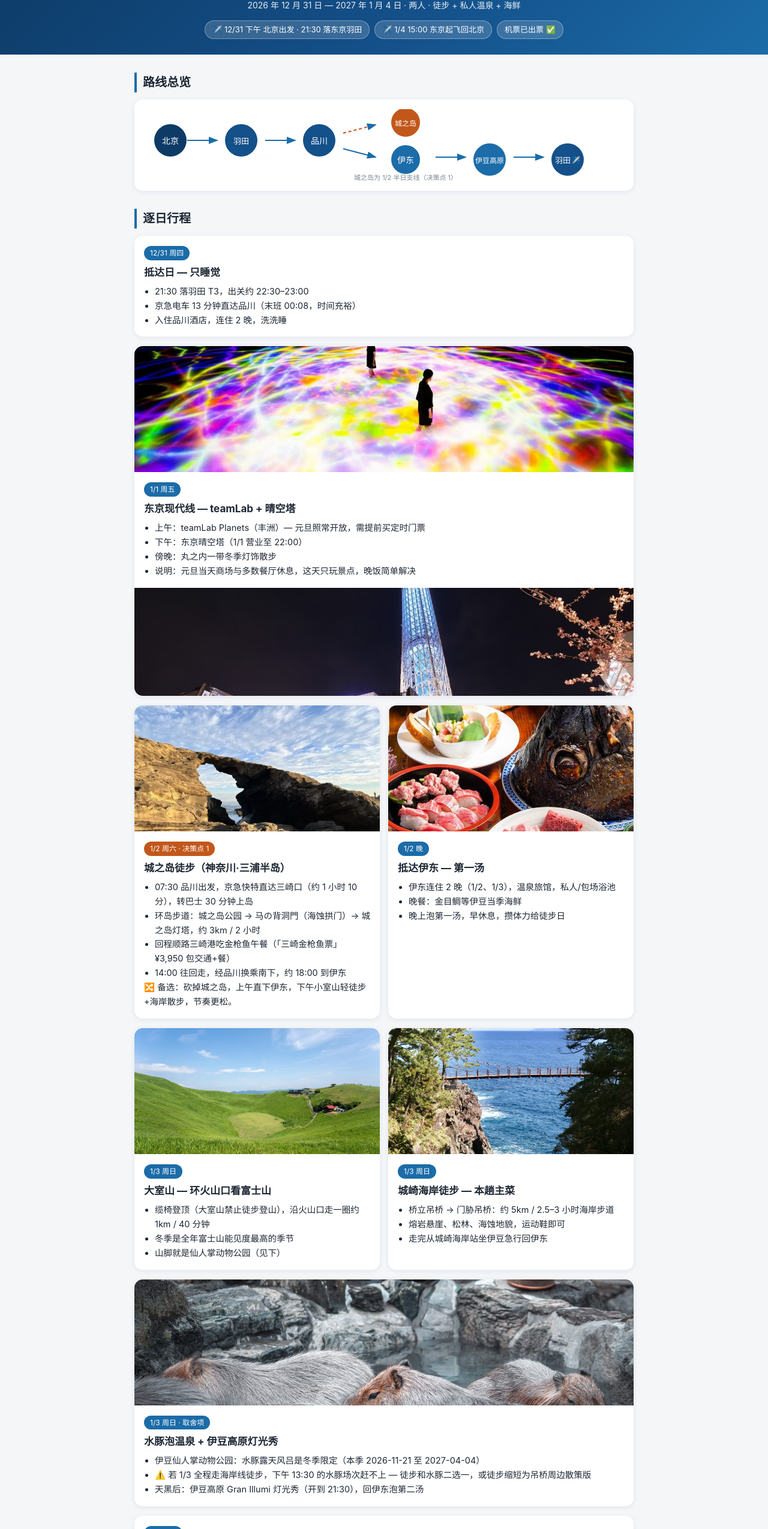
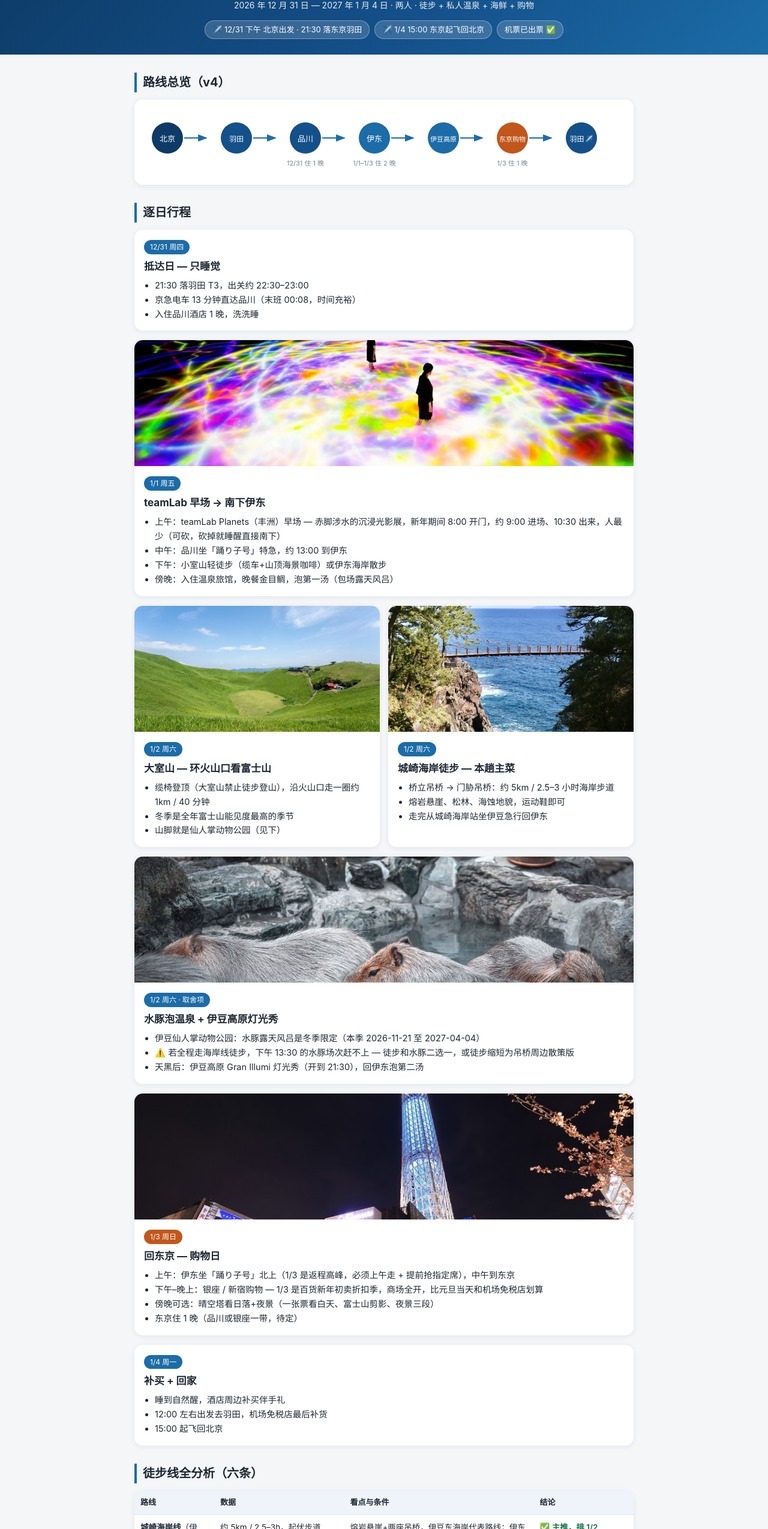
Before and after one commit to vvkee/tokyo-izu-nye-2027, a plain HTML site: page index.html in a window 1280 px wide. Shown: the part 86-2635 px from the top of the page at 60% size. Drawn offline with Linux system fonts and the light colour scheme.

Commit message:
publish: index.html

```diff
--- a/index.html
+++ b/index.html
@@ -3,7 +3,7 @@
 <head>
 <meta charset="utf-8">
 <meta name="viewport" content="width=device-width, initial-scale=1">
-<title>东京 · 三浦 · 伊豆 跨年行 | 2026-12-31 → 2027-01-04</title>
+<title>东京 · 伊豆 跨年行 v4 | 2026-12-31 → 2027-01-04</title>
 <style>
   * { box-sizing: border-box; margin: 0; padding: 0; }
   body { font-family: -apple-system, "PingFang SC", "Hiragino Sans GB", "Microsoft YaHei", sans-serif; background: #f4f6f8; color: #1d2733; line-height: 1.65; }
@@ -41,8 +41,8 @@
 </head>
 <body>
 <header>
-  <h1>东京 · 三浦 · 伊豆 跨年行</h1>
-  <div class="sub">2026 年 12 月 31 日 — 2027 年 1 月 4 日 · 两人 · 徒步 + 私人温泉 + 海鲜</div>
+  <h1>东京 · 伊豆 跨年行</h1>
+  <div class="sub">2026 年 12 月 31 日 — 2027 年 1 月 4 日 · 两人 · 徒步 + 私人温泉 + 海鲜 + 购物</div>
   <div class="flightbar">
     <span>✈️ 12/31 下午 北京出发 · 21:30 落东京羽田</span>
     <span>✈️ 1/4 15:00 东京起飞回北京</span>
@@ -52,24 +52,26 @@
 
 <div class="wrap">
 
-<h2>路线总览</h2>
+<h2>路线总览（v4）</h2>
 <div class="route">
-<svg width="820" height="120" viewBox="0 0 820 120" xmlns="http://www.w3.org/2000/svg" font-family="inherit">
+<svg width="820" height="110" viewBox="0 0 820 110" xmlns="http://www.w3.org/2000/svg" font-family="inherit">
   <defs><marker id="ar" markerWidth="8" markerHeight="8" refX="7" refY="3" orient="auto"><path d="M0,0 L8,3 L0,6 Z" fill="#1b6ca8"/></marker></defs>
-  <line x1="78" y1="52" x2="128" y2="52" stroke="#1b6ca8" stroke-width="2" marker-end="url(#ar)"/>
-  <line x1="208" y1="52" x2="258" y2="52" stroke="#1b6ca8" stroke-width="2" marker-end="url(#ar)"/>
-  <line x1="338" y1="40" x2="392" y2="26" stroke="#c2571b" stroke-width="2" stroke-dasharray="5 4" marker-end="url(#ar)"/>
-  <line x1="338" y1="66" x2="392" y2="80" stroke="#1b6ca8" stroke-width="2" marker-end="url(#ar)"/>
-  <line x1="492" y1="80" x2="542" y2="80" stroke="#1b6ca8" stroke-width="2" marker-end="url(#ar)"/>
-  <line x1="622" y1="80" x2="672" y2="80" stroke="#1b6ca8" stroke-width="2" marker-end="url(#ar)"/>
-  <circle cx="50" cy="52" r="27" fill="#0d3b66"/><text x="50" y="58" fill="#fff" font-size="14" text-anchor="middle">北京</text>
-  <circle cx="168" cy="52" r="27" fill="#14508a"/><text x="168" y="58" fill="#fff" font-size="13" text-anchor="middle">羽田</text>
-  <circle cx="298" cy="52" r="27" fill="#14508a"/><text x="298" y="58" fill="#fff" font-size="14" text-anchor="middle">品川</text>
-  <circle cx="442" cy="22" r="24" fill="#c2571b"/><text x="442" y="28" fill="#fff" font-size="12" text-anchor="middle">城之岛</text>
-  <circle cx="442" cy="84" r="24" fill="#1b6ca8"/><text x="442" y="90" fill="#fff" font-size="14" text-anchor="middle">伊东</text>
-  <circle cx="582" cy="84" r="27" fill="#1b6ca8"/><text x="582" y="90" fill="#fff" font-size="12" text-anchor="middle">伊豆高原</text>
-  <circle cx="712" cy="84" r="27" fill="#14508a"/><text x="712" y="90" fill="#fff" font-size="13" text-anchor="middle">羽田✈️</text>
-  <text x="442" y="118" fill="#7a8794" font-size="11" text-anchor="middle">城之岛为 1/2 半日支线（决策点 1）</text>
+  <line x1="73" y1="48" x2="110" y2="48" stroke="#1b6ca8" stroke-width="2" marker-end="url(#ar)"/>
+  <line x1="188" y1="48" x2="225" y2="48" stroke="#1b6ca8" stroke-width="2" marker-end="url(#ar)"/>
+  <line x1="303" y1="48" x2="340" y2="48" stroke="#1b6ca8" stroke-width="2" marker-end="url(#ar)"/>
+  <line x1="418" y1="48" x2="455" y2="48" stroke="#1b6ca8" stroke-width="2" marker-end="url(#ar)"/>
+  <line x1="533" y1="48" x2="570" y2="48" stroke="#1b6ca8" stroke-width="2" marker-end="url(#ar)"/>
+  <line x1="648" y1="48" x2="685" y2="48" stroke="#1b6ca8" stroke-width="2" marker-end="url(#ar)"/>
+  <circle cx="45" cy="48" r="26" fill="#0d3b66"/><text x="45" y="54" fill="#fff" font-size="13" text-anchor="middle">北京</text>
+  <circle cx="160" cy="48" r="26" fill="#14508a"/><text x="160" y="54" fill="#fff" font-size="12" text-anchor="middle">羽田</text>
+  <circle cx="275" cy="48" r="26" fill="#14508a"/><text x="275" y="54" fill="#fff" font-size="13" text-anchor="middle">品川</text>
+  <circle cx="390" cy="48" r="26" fill="#1b6ca8"/><text x="390" y="54" fill="#fff" font-size="13" text-anchor="middle">伊东</text>
+  <circle cx="505" cy="48" r="26" fill="#1b6ca8"/><text x="505" y="54" fill="#fff" font-size="11" text-anchor="middle">伊豆高原</text>
+  <circle cx="620" cy="48" r="26" fill="#c2571b"/><text x="620" y="54" fill="#fff" font-size="11" text-anchor="middle">东京购物</text>
+  <circle cx="735" cy="48" r="26" fill="#14508a"/><text x="735" y="54" fill="#fff" font-size="12" text-anchor="middle">羽田✈️</text>
+  <text x="275" y="94" fill="#7a8794" font-size="11" text-anchor="middle">12/31 住 1 晚</text>
+  <text x="390" y="94" fill="#7a8794" font-size="11" text-anchor="middle">1/1–1/3 住 2 晚</text>
+  <text x="620" y="94" fill="#7a8794" font-size="11" text-anchor="middle">1/3 住 1 晚</text>
 </svg>
 </div>
 
@@ -82,7 +84,7 @@
     <ul>
       <li>21:30 落羽田 T3，出关约 22:30–23:00</li>
       <li>京急电车 13 分钟直达品川（末班 00:08，时间充裕）</li>
-      <li>入住品川酒店，连住 2 晚，洗洗睡</li>
+      <li>入住品川酒店 1 晚，洗洗睡</li>
     </ul>
   </div>
 </div>
@@ -91,51 +93,21 @@
   <img src="img/teamlab.jpg" alt="teamLab Planets 涉水光影空间">
   <div class="body">
     <span class="day-tag">1/1 周五</span>
-    <h3>东京现代线 — teamLab + 晴空塔</h3>
+    <h3>teamLab 早场 → 南下伊东</h3>
     <ul>
-      <li>上午：teamLab Planets（丰洲）— 元旦照常开放，需提前买定时门票</li>
-      <li>下午：东京晴空塔（1/1 营业至 22:00）</li>
-      <li>傍晚：丸之内一带冬季灯饰散步</li>
-      <li>说明：元旦当天商场与多数餐厅休息，这天只玩景点，晚饭简单解决</li>
+      <li>上午：teamLab Planets（丰洲）早场 — 赤脚涉水的沉浸光影展，新年期间 8:00 开门，约 9:00 进场、10:30 出来，人最少（可砍，砍掉就睡醒直接南下）</li>
+      <li>中午：品川坐「踊り子号」特急，约 13:00 到伊东</li>
+      <li>下午：小室山轻徒步（缆车+山顶海景咖啡）或伊东海岸散步</li>
+      <li>傍晚：入住温泉旅馆，晚餐金目鲷，泡第一汤（包场露天风吕）</li>
     </ul>
   </div>
-  <img src="img/skytree.jpg" alt="东京晴空塔夜景" style="height:180px">
-</div>
-
-<div class="grid">
-<div class="card">
-  <img src="img/jogashima.jpg" alt="城之岛海岸">
-  <div class="body">
-    <span class="day-tag alt">1/2 周六 · 决策点 1</span>
-    <h3>城之岛徒步（神奈川·三浦半岛）</h3>
-    <ul>
-      <li>07:30 品川出发，京急快特直达三崎口（约 1 小时 10 分），转巴士 30 分钟上岛</li>
-      <li>环岛步道：城之岛公园 → 马の背洞門（海蚀拱门）→ 城之岛灯塔，约 3km / 2 小时</li>
-      <li>回程顺路三崎港吃金枪鱼午餐（「三崎金枪鱼票」¥3,950 包交通+餐）</li>
-      <li>14:00 往回走，经品川换乘南下，约 18:00 到伊东</li>
-    </ul>
-    <p>🔀 备选：砍掉城之岛，上午直下伊东，下午小室山轻徒步+海岸散步，节奏更松。</p>
-  </div>
-</div>
-<div class="card">
-  <img src="img/misaki.jpg" alt="三崎港金枪鱼">
-  <div class="body">
-    <span class="day-tag">1/2 晚</span>
-    <h3>抵达伊东 — 第一汤</h3>
-    <ul>
-      <li>伊东连住 2 晚（1/2、1/3），温泉旅馆，私人/包场浴池</li>
-      <li>晚餐：金目鲷等伊豆当季海鲜</li>
-      <li>晚上泡第一汤，早休息，攒体力给徒步日</li>
-    </ul>
-  </div>
-</div>
 </div>
 
 <div class="grid">
 <div class="card">
   <img src="img/omuroyama.jpg" alt="大室山">
   <div class="body">
-    <span class="day-tag">1/3 周日</span>
+    <span class="day-tag">1/2 周六</span>
     <h3>大室山 — 环火山口看富士山</h3>
     <ul>
       <li>缆椅登顶（大室山禁止徒步登山），沿火山口走一圈约 1km / 40 分钟</li>
@@ -147,7 +119,7 @@
 <div class="card">
   <img src="img/jogasaki.jpg" alt="城崎海岸门胁吊桥">
   <div class="body">
-    <span class="day-tag">1/3 周日</span>
+    <span class="day-tag">1/2 周六</span>
     <h3>城崎海岸徒步 — 本趟主菜</h3>
     <ul>
       <li>桥立吊桥 → 门胁吊桥：约 5km / 2.5–3 小时海岸步道</li>
@@ -161,12 +133,26 @@
 <div class="card">
   <img src="img/capybara.jpg" alt="水豚泡温泉">
   <div class="body">
-    <span class="day-tag">1/3 周日 · 取舍项</span>
+    <span class="day-tag">1/2 周六 · 取舍项</span>
     <h3>水豚泡温泉 + 伊豆高原灯光秀</h3>
     <ul>
       <li>伊豆仙人掌动物公园：水豚露天风吕是冬季限定（本季 2026-11-21 至 2027-04-04）</li>
-      <li>⚠️ 若 1/3 全程走海岸线徒步，下午 13:30 的水豚场次赶不上 — 徒步和水豚二选一，或徒步缩短为吊桥周边散策版</li>
+      <li>⚠️ 若全程走海岸线徒步，下午 13:30 的水豚场次赶不上 — 徒步和水豚二选一，或徒步缩短为吊桥周边散策版</li>
       <li>天黑后：伊豆高原 Gran Illumi 灯光秀（开到 21:30），回伊东泡第二汤</li>
+    </ul>
+  </div>
+</div>
+
+<div class="card">
+  <img src="img/skytree.jpg" alt="东京晴空塔夜景">
+  <div class="body">
+    <span class="day-tag alt">1/3 周日</span>
+    <h3>回东京 — 购物日</h3>
+    <ul>
+      <li>上午：伊东坐「踊り子号」北上（1/3 是返程高峰，必须上午走 + 提前抢指定席），中午到东京</li>
+      <li>下午–晚上：银座 / 新宿购物 — 1/3 是百货新年初卖折扣季，商场全开，比元旦当天和机场免税店划算</li>
+      <li>傍晚可选：晴空塔看日落+夜景（一张票看白天、富士山剪影、夜景三段）</li>
+      <li>东京住 1 晚（品川或银座一带，待定）</li>
     </ul>
   </div>
 </div>
@@ -174,10 +160,10 @@
 <div class="card">
   <div class="body">
     <span class="day-tag">1/4 周一</span>
-    <h3>购物 + 回家</h3>
+    <h3>补买 + 回家</h3>
     <ul>
-      <li>08:30 左右伊东坐「踊り子号」特急北上（直达品川/东京方向），转京急到羽田</li>
-      <li>先办托运放行李，再在羽田机场花园 + 免税店一次买完（伴手礼、药妆都在机场解决，不拖箱子逛街）</li>
+      <li>睡到自然醒，酒店周边补买伴手礼</li>
+      <li>12:00 左右出发去羽田，机场免税店最后补货</li>
       <li>15:00 起飞回北京</li>
     </ul>
   </div>
@@ -186,39 +172,38 @@
 <h2>徒步线全分析（六条）</h2>
 <table>
   <tr><th style="width:16%">路线</th><th style="width:26%">数据</th><th style="width:38%">看点与条件</th><th style="width:20%">结论</th></tr>
-  <tr><td><b>城崎海岸线</b>（伊豆）</td><td>约 5km / 2.5–3h，起伏步道</td><td>熔岩悬崖+两座吊桥，伊豆东海岸代表路线；伊东出发当天往返</td><td class="ok">✅ 主推，排 1/3</td></tr>
-  <tr><td><b>大室山环口</b></td><td>约 1km / 40 分钟，平坦</td><td>缆椅上山，环火山口一周；冬季富士山能见度全年最高</td><td class="ok">✅ 排 1/3 上午</td></tr>
-  <tr><td><b>城之岛</b>（三浦半岛）</td><td>约 3km / 2h；品川往返车程约 3.5h</td><td>海蚀拱门+灯塔+水仙路；顺路三崎港金枪鱼。代价：占 1/2 半天，傍晚才到伊东</td><td class="mid">🔀 决策点 1</td></tr>
-  <tr><td><b>小室山</b>（伊东）</td><td>约 1h，缆车+山顶环路</td><td>海景咖啡，强度最低；只适合抵达日填充</td><td class="mid">备选填充</td></tr>
-  <tr><td><b>天城山</b>（百名山）</td><td>环线 8.1km / 爬升 705m / 约 5h</td><td>冬季公交结构性不合：巴士一天 3 班、始发到登山口 8:50 已过官方 8:00 入山建议线；山顶 1 月平均 -0.5°C，需轻冰爪。只能租车整日，砍掉 1/3 全部其他安排</td><td class="mid">🔀 决策点 2（不推荐，但可排）</td></tr>
+  <tr><td><b>城崎海岸线</b>（伊豆）</td><td>约 5km / 2.5–3h，起伏步道</td><td>熔岩悬崖+两座吊桥，伊豆东海岸代表路线；伊东出发当天往返</td><td class="ok">✅ 主推，排 1/2</td></tr>
+  <tr><td><b>大室山环口</b></td><td>约 1km / 40 分钟，平坦</td><td>缆椅上山，环火山口一周；冬季富士山能见度全年最高</td><td class="ok">✅ 排 1/2 上午</td></tr>
+  <tr><td><b>小室山</b>（伊东）</td><td>约 1h，缆车+山顶环路</td><td>海景咖啡，强度最低</td><td class="ok">✅ 排 1/1 下午</td></tr>
+  <tr><td><b>天城山</b>（百名山）</td><td>环线 8.1km / 爬升 705m / 约 5h</td><td>冬季公交结构性不合：巴士一天 3 班、始发到登山口 8:50 已过官方 8:00 入山建议线；山顶 1 月平均 -0.5°C，需轻冰爪。只能租车整日，砍掉 1/2 全部其他安排</td><td class="mid">🔀 备选（不推荐）</td></tr>
+  <tr><td><b>城之岛</b>（三浦半岛）</td><td>约 3km / 2h；品川往返车程约 3.5h</td><td>海蚀拱门+灯塔+三崎金枪鱼都很好，但与伊东反方向，v4 结构里没有半天能塞进去</td><td class="no">❌ 本趟放弃</td></tr>
   <tr><td><b>高尾山</b>（东京）</td><td>东京出发约 1h</td><td>1/1–1/3 山顶寺院初诣人流为关东顶级规模，缆车排队以小时计，主路线终点即寺院</td><td class="no">❌ 本趟不排</td></tr>
 </table>
 
-<h2>需要一起拍板的两件事</h2>
-<div class="decide"><b>决策点 1（1/2）：</b>去城之岛徒步+三崎金枪鱼（傍晚到伊东）？还是上午直下伊东、下午松弛版？</div>
-<div class="decide"><b>决策点 2（1/3）：</b>城崎海岸线徒步（+大室山，放弃水豚场次）？还是保留水豚、海岸只走散策版？天城山整日登山版也在桌上（租车+冰爪，砍全天其他安排）。</div>
+<h2>需要一起拍板的事</h2>
+<div class="decide"><b>决策点 1（1/1）：</b>teamLab 早场去不去？去 = 8 点起床赶早场；不去 = 睡到自然醒直接南下伊东。</div>
+<div class="decide"><b>决策点 2（1/2）：</b>城崎海岸线 5km 全程徒步（放弃水豚场次）？还是保留水豚、海岸只走散策版？天城山整日登山版也在桌上（租车+冰爪，砍全天其他安排）。</div>
+<div class="decide"><b>决策点 3（1/3 住哪）：</b>东京最后一晚住品川（去羽田 13 分钟）还是银座一带（下楼就是购物区，去羽田约 40 分钟）？</div>
 
-<h2>住宿（确认中）</h2>
+<h2>住宿（已实查）</h2>
 <div class="note">
   <ul>
-    <li><b>东京（12/31–1/2，品川 2 晚）</b>：候选品川站周边现代酒店，待订</li>
-    <li><b>伊东（1/2–1/4，2 晚）— 首选：かめや楽寛（Kameya Rakan）2 晚 ¥60,990</b>（约 ¥1,400 人民币/晚，预算内还有余）：伊东站步行 3 分钟、禁烟海景和室，4 个可预约的包场露天风吕（本方案含 1 次 45 分钟免费包场，另有 1 个免费免预约包场池；多泡按 ¥3,000–3,800/次）。无餐，吃饭在伊东站周边解决。顶楼另有自带露天浴池的房型，可升级（新年价待核）</li>
-    <li>伊东其他实查结果：游季亭 ¥189,200（含两餐、包场池免费，但超预算约 ¥8 万日元）；聚乐 ¥201,400（房间浴缸通温泉水，超预算）</li>
-    <li>兜底选项（热海，已实查有房）：Livemax — 房间露台私人露天浴池，2 晚 ¥157,584（含早，约 ¥3,625/晚，超预算）；梦いろは — 包场露天浴池，房费 2 晚 ¥101,400 + 包场费约 ¥6,000（预算内）</li>
+    <li><b>伊东（1/1–1/3，2 晚）— 首选：かめや楽寛（Kameya Rakan）2 晚 ¥77,140</b>（约 ¥1,775 人民币/晚，预算内）：伊东站步行 3 分钟、禁烟海景和室 10 叠，4 个可预约的包场露天风吕（方案含 1 次 45 分钟免费包场，另有 1 个免费免预约包场池）。无餐，吃饭在伊东站周边解决。余房尚多（1/1 剩 12 间、1/2 剩 15 间）</li>
+    <li>伊东同日期其他结果：游季亭 1/1–1/3 已售罄；聚乐 ¥220,400（超预算 1 倍多）</li>
+    <li><b>东京（12/31 品川 1 晚 + 1/3 1 晚）</b>：待订，1/3 地点见决策点 3</li>
   </ul>
 </div>
 
 <h2>订票时间点（别错过）</h2>
 <div class="note">
   <ul>
-    <li><b>12 月 2 日 10:00（日本时间）</b>：1/2 的新干线/特急指定席开售（年末年始全车指定席，必须抢）</li>
-    <li><b>12 月 4 日 10:00（日本时间）</b>：1/4 回程车次开售</li>
-    <li><b>teamLab Planets 1/1 门票</b>：开放预订后第一时间买上午场</li>
-    <li>三崎金枪鱼票：京急官网可提前买数字票 ¥3,950/人</li>
+    <li><b>12 月 1 日 10:00（日本时间）</b>：1/1 南下「踊り子号」指定席开售（年末年始全车指定席，必须抢）</li>
+    <li><b>12 月 3 日 10:00（日本时间）</b>：1/3 回东京车次开售（当天是返程最高峰，越早抢越好）</li>
+    <li><b>teamLab Planets 1/1 早场票</b>：开放预订后第一时间买 9:00 左右场次</li>
   </ul>
 </div>
 
-<footer>行程版本 v3 · 2026-11-13 整理 · 机票已出票，酒店与车票待订 · 有修改意见随时更新本页</footer>
+<footer>行程版本 v4 · 2026-11-13 更新 · 机票已出票，酒店与车票待订 · 有修改意见随时更新本页</footer>
 </div>
 </body>
 </html>
```
